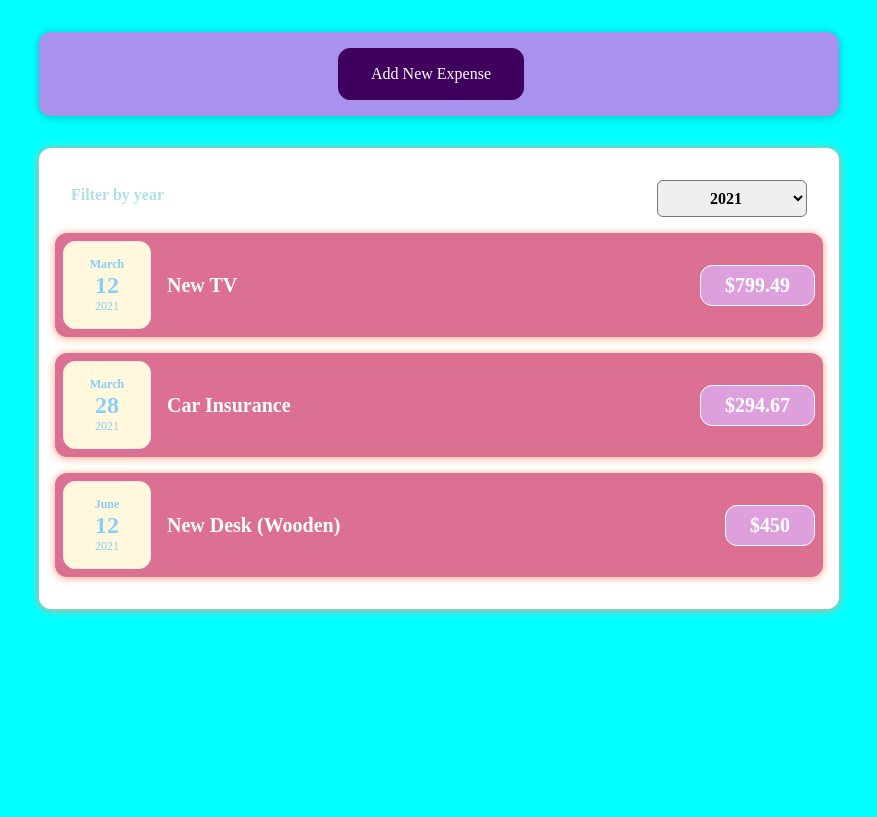
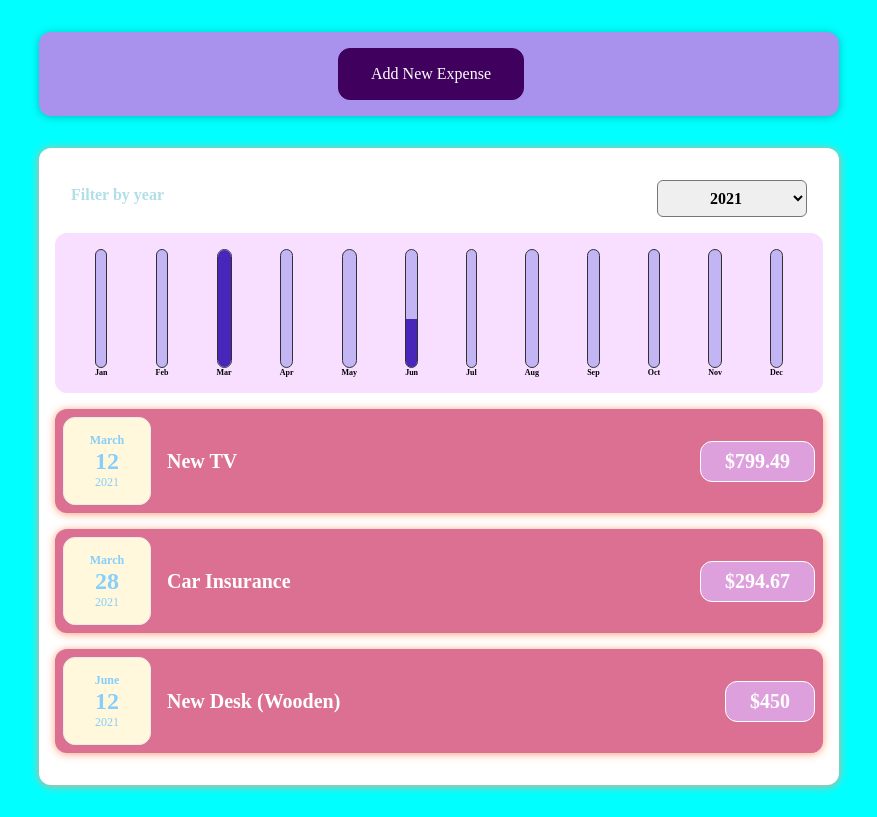
Before and after one commit to thenatural86/react-calendar, a React (Create React App) app: page / in a window 1280 px wide. Shown: the whole page, without its empty margins (201-1078 px from the left). Built offline with nearby package versions, Linux system fonts and the light colour scheme.

Commit message:
bug fix in form submit handler

```diff
--- a/src/components/Chart/Chart.js
+++ b/src/components/Chart/Chart.js
@@ -1,14 +1,17 @@
 import React from 'react'
 import ChartBar from './ChartBar'
-import './ChartBar.css'
+import './Chart.css'
 
-const Chart = () => {
+const Chart = (props) => {
+  const dataPointValues = props.dataPoints.map((dataPoint) => dataPoint.value)
+  const totalMaximum = Math.max(...dataPointValues)
+
   return (
     <div className='chart'>
       {props.dataPoints.map((dataPoint) => (
         <ChartBar
           value={dataPoint.value}
-          maxValue={null}
+          maxValue={totalMaximum}
           label={dataPoint.label}
           key={dataPoint.label}
         />
--- a/src/components/Chart/ChartBar.js
+++ b/src/components/Chart/ChartBar.js
@@ -4,7 +4,7 @@
 const ChartBar = (props) => {
   let barFillHeight = '0%'
 
-  if (props.max > 0) {
+  if (props.maxValue > 0) {
     barFillHeight = Math.round((props.value / props.maxValue) * 100) + '%'
   }
 
--- a/src/components/Expense/Expenses.js
+++ b/src/components/Expense/Expenses.js
@@ -1,8 +1,9 @@
 import { useState } from 'react'
 import ExpensesFilter from './ExpensesFilter'
+import ExpensesList from './ExpensesList'
+import ExpensesChart from './ExpensesChart'
 
 import './Expenses.css'
-import ExpensesList from './ExpensesList'
 
 const Expenses = ({ expenses }) => {
   const [filteredYear, setFilteredYear] = useState('2021')
@@ -23,6 +24,7 @@
           selected={filteredYear}
           expenses={expenses}
         />
+        <ExpensesChart expenses={filterExpenses} />
         <ExpensesList expenses={filterExpenses} />
       </div>
     </div>
--- /dev/null
+++ b/src/components/Expense/ExpensesChart.js
@@ -0,0 +1,28 @@
+import React from 'react'
+import Chart from '../Chart/Chart'
+
+const ExpensesChart = (props) => {
+  const chartDataPoints = [
+    { label: 'Jan', value: 0 },
+    { label: 'Feb', value: 0 },
+    { label: 'Mar', value: 0 },
+    { label: 'Apr', value: 0 },
+    { label: 'May', value: 0 },
+    { label: 'Jun', value: 0 },
+    { label: 'Jul', value: 0 },
+    { label: 'Aug', value: 0 },
+    { label: 'Sep', value: 0 },
+    { label: 'Oct', value: 0 },
+    { label: 'Nov', value: 0 },
+    { label: 'Dec', value: 0 },
+  ]
+
+  for (let expense of props.expenses) {
+    const expenseMonth = expense.date.getMonth()
+    chartDataPoints[expenseMonth].value += expense.amount
+  }
+
+  return <Chart dataPoints={chartDataPoints} />
+}
+
+export default ExpensesChart
--- a/src/components/NewExpense/ExpenseForm.js
+++ b/src/components/NewExpense/ExpenseForm.js
@@ -36,7 +36,7 @@
     e.preventDefault()
     const expenseData = {
       title: enteredTitle,
-      amount: enteredAmount,
+      amount: +enteredAmount,
       date: new Date(enteredDate),
     }
 
```
